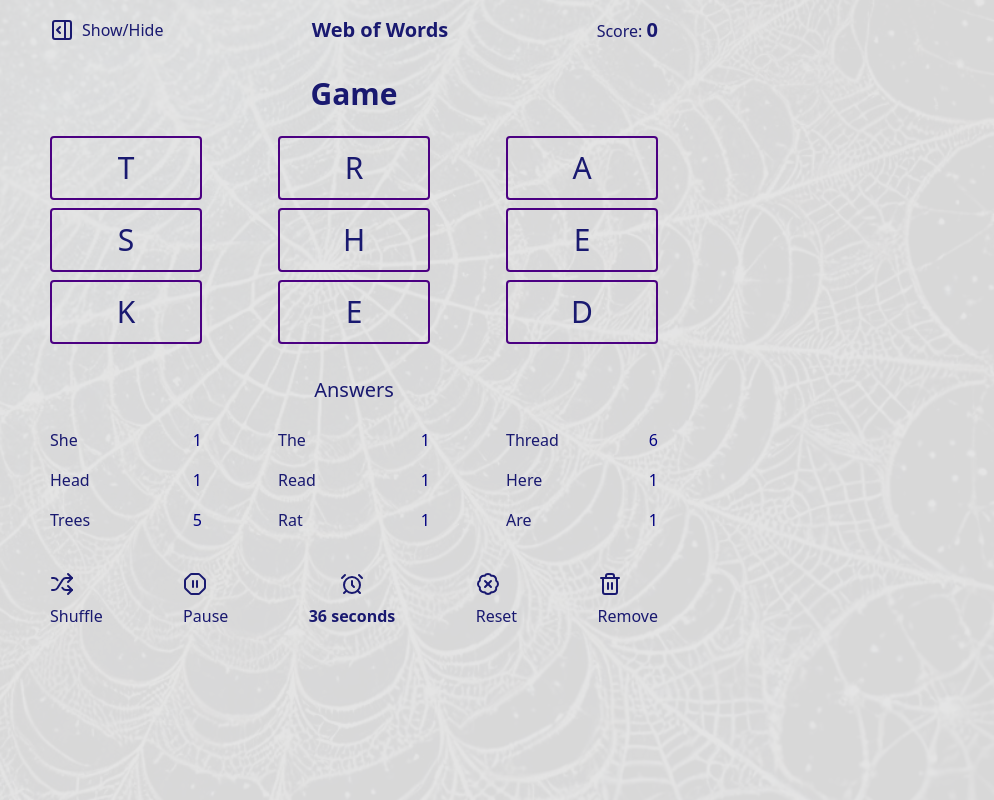
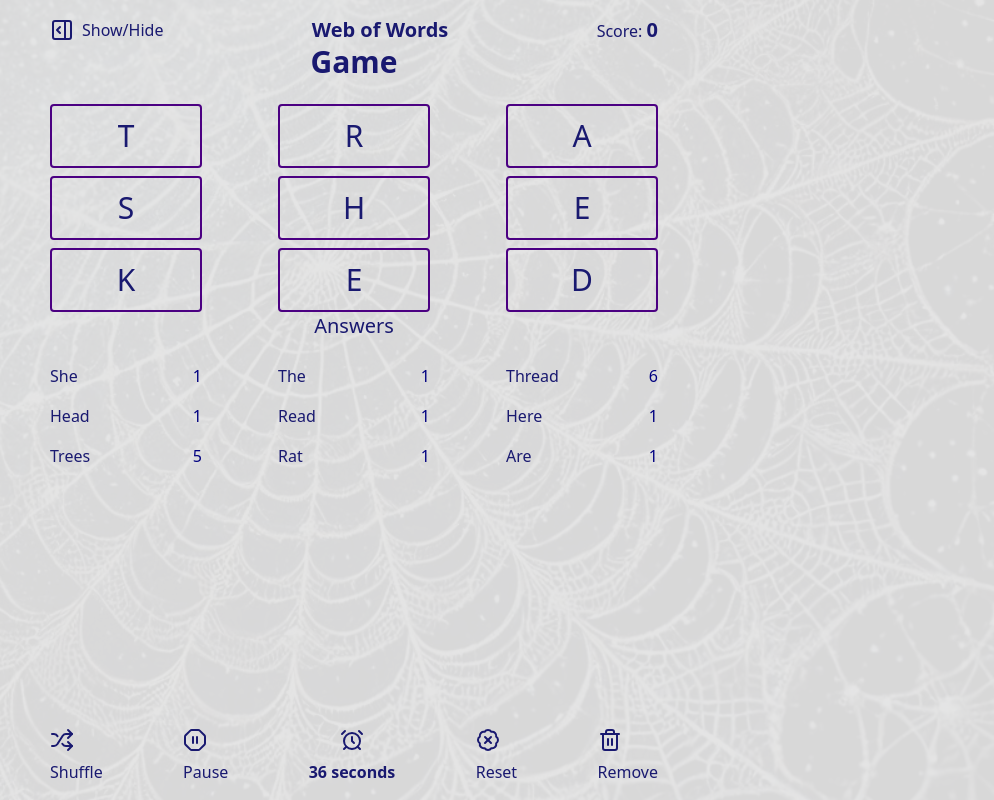
Before and after one commit to jcsmileyjr/web-of-words, a Next.js app: page / in a window 1280 px wide. Shown: the whole page, without its empty margins (286-1280 px from the left). Built offline with nearby package versions, Linux system fonts and the light colour scheme.

Commit message:
Refactor App: Restructure the UI to move the controls to the bottom

```diff
--- a/src/app/page.tsx
+++ b/src/app/page.tsx
@@ -8,11 +8,16 @@ export default function Home() {
   return (
     <div className="flex flex-col px-8 py-4 h-screen w-full ">
       <div className="absolute inset-0 bg-spider-pattern bg-cover bg-center opacity-20 brightness-50 contrast-50"></div>
-      <main className="flex flex-col gap-8 relative z-10 md:w-1/2 md:mx-auto">
-        <Navbar />
-        <Game />
-        <Answer />
-        <Control />
+      <main className="flex flex-col justify-between gap-8 relative z-10 md:w-1/2 md:mx-auto h-full">
+        <div className="flex-1">
+          <Navbar />
+          <Game />
+          <Answer />
+        </div>
+        <div>
+          <Control />
+
+        </div>
       </main>
 
     </div>
```
